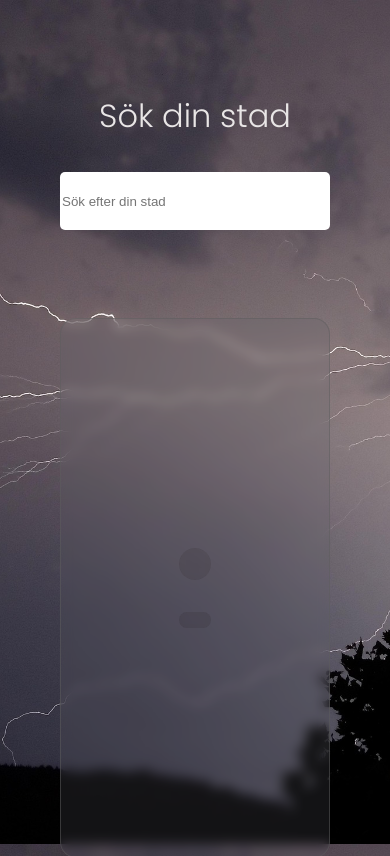
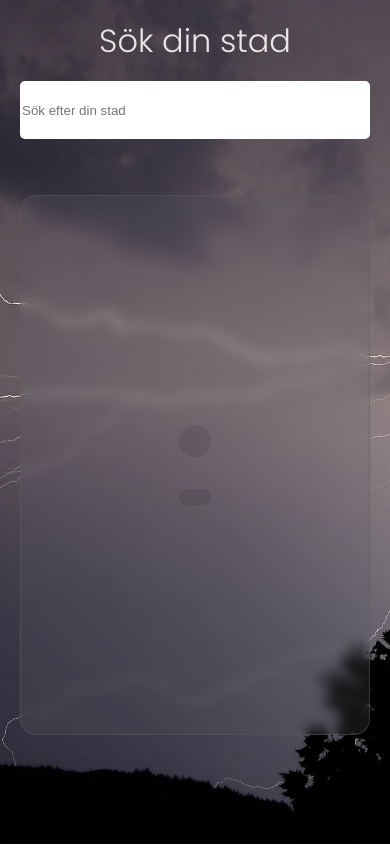
Before and after one commit to Eliasjohansson123/Weather-refactor, a plain HTML site: page weather/html/index.html in a window 390 px wide. Shown: the top 856 px of the page. Drawn offline with Linux system fonts and the light colour scheme.

Commit message:
responsiv

```diff
--- a/weather/css/main.css
+++ b/weather/css/main.css
@@ -10,7 +10,7 @@ body {
   color: var(--white-color);
   box-sizing: border-box;
   margin: 0;
-  padding: 0 200px;
+  /* padding: 0 200px; */
 }
 
 html,
@@ -150,7 +150,7 @@ header {
   max-width: 80em;
   min-width: auto;
   min-height: 60vh;
-  margin: 5rem auto;
+  margin: 3rem auto;
   background: rgba(97, 98, 104, 0.2);
 }
 
@@ -238,12 +238,12 @@ header {
   border: 2px solid var(--accent-color);
 }
 #city-search-label {
-  margin: 1em 0;
+  margin: 1rem 0;
 }
 
 @media (max-width: 900px) {
   body {
-    padding: 1px 155px;
+    padding: 1px 20px;
   }
   .weather-container {
     display: flex;
@@ -268,9 +268,8 @@ header {
 
 /* mobile */
 @media (max-width: 600px) {
-  body,
-  main {
-    padding: 30px;
+  body {
+    padding: 1px 20px;
   }
   .info {
     padding: 1rem;
```
